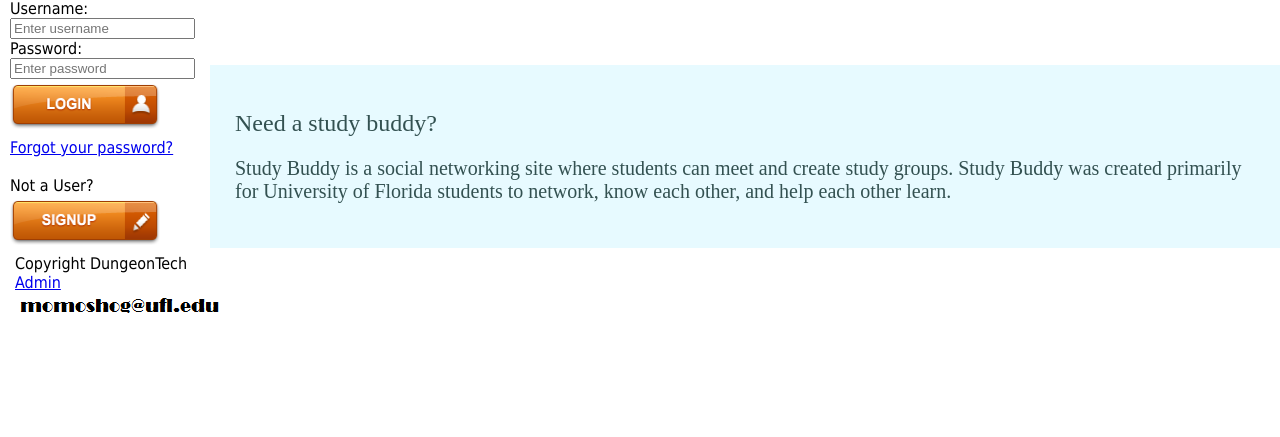
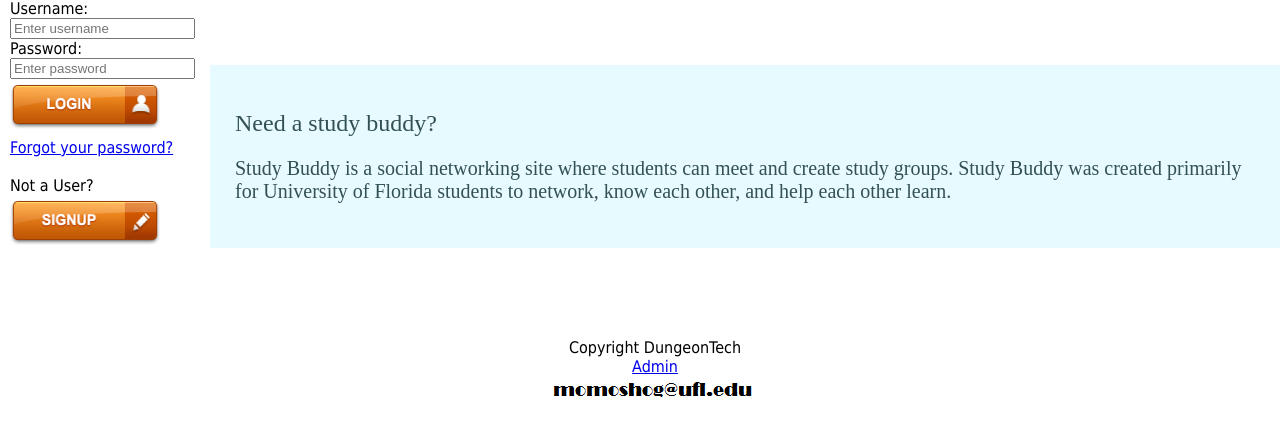
Before and after one commit to studybuddyuf/studybuddy, a Django app: page /auth/ in a window 1280 px wide. Shown: the part 203-640 px from the top of the page. Run offline with Django 3.2, Linux system fonts and the light colour scheme; parts of the project's set-up code (start-up, migrations or seed data) failed here and were passed over.

Commit message:
updated the footer, removed bullets from article forms, have textarea for about me

```diff
--- a/django/studybuddy/static/css/study.css
+++ b/django/studybuddy/static/css/study.css
@@ -7,6 +7,7 @@
 	/*background-image:linear-gradient(to bottom,rgb(245,245,245),rgb(0,0,220)); /*opera*/
 	width:100%;
 	margin:0px;
+	height: 100%;
 	}
 
 header{
@@ -97,6 +98,9 @@
 	float:center;
 	font-size:20px;
 }
+article form{
+	list-style: none;
+}
 aside{
 	float:left;
 	width:220px;
@@ -120,9 +124,11 @@
 footer{
 	/*allows wrapper's back to extend to bottom of page*/
 	clear:both;
-	width:940px;
+	width:100%;
 	height:100px;
 	padding:0 15px 0 15px;
+	text-align: center;
+	margin: 7% 0 0 0;
 }
 
 /***Typography***/
@@ -158,3 +164,8 @@
 	font-size:14px;
 
 }
+
+.about_me{
+	resize: none;
+	vertical-align: top;
+}
```
